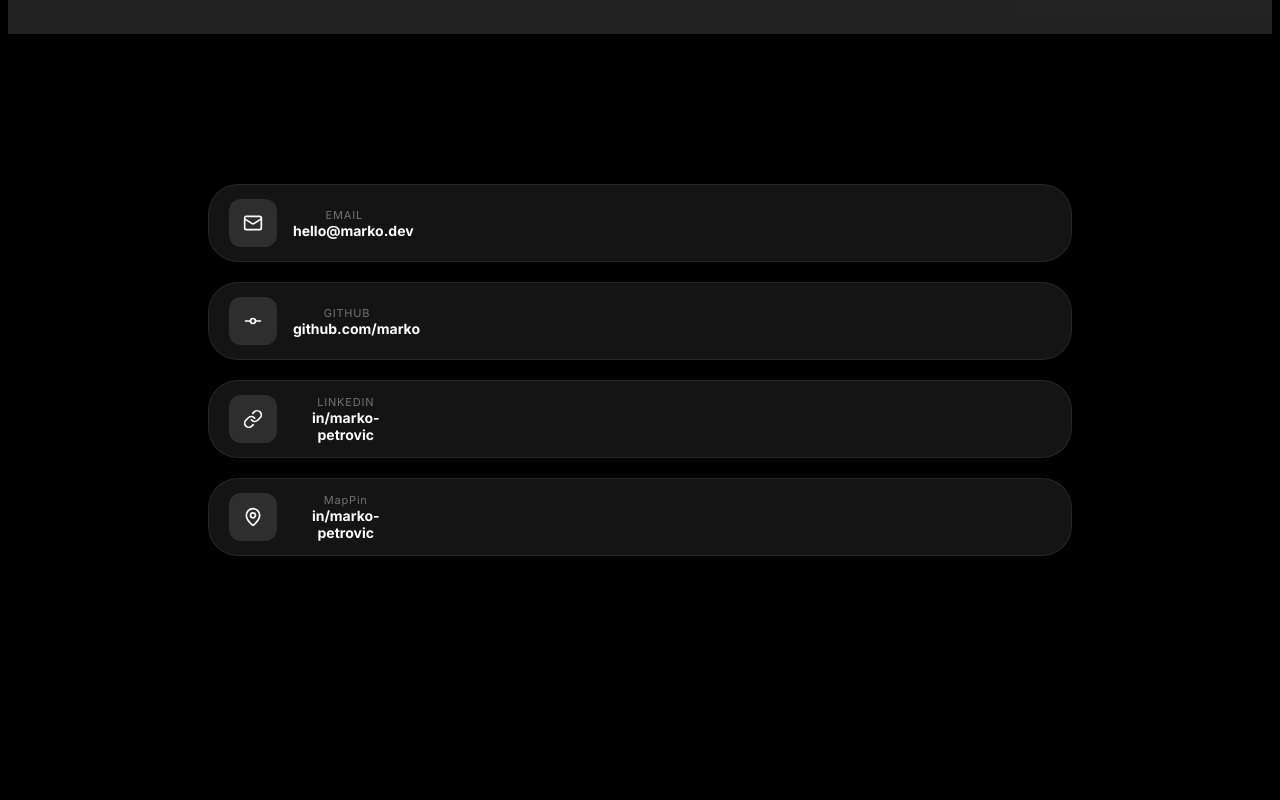
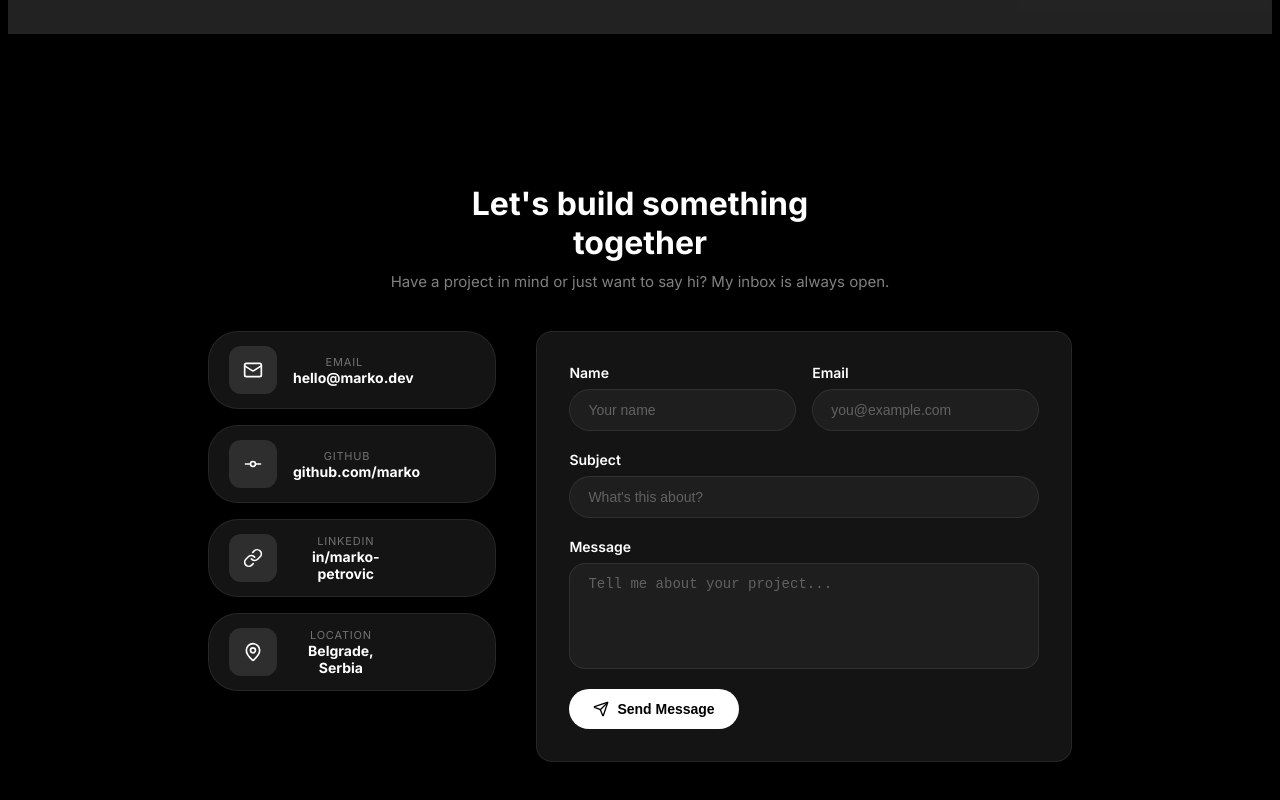
Before and after one commit to nikolavujovic04/Portfolio, a React (Vite) app in the folder frontend/: page / in a window 1280 px wide. Shown: the part 3797-4597 px from the top of the page. Before the commit the page ends 4531 px from the top, so only its background shows below. Built offline with nearby package versions, Linux system fonts and the light colour scheme.

Commit message:
Kreirana kontakt forma

```diff
--- a/frontend/src/sections/ContactSection.tsx
+++ b/frontend/src/sections/ContactSection.tsx
@@ -1,31 +1,63 @@
 import ContactCard from '../components/ContactCard'
-import { GitCommitHorizontal, Mail, Link, MapPin} from 'lucide-react'
+import { Send } from 'lucide-react'
+import { GitCommitHorizontal, Mail, Link, MapPin } from 'lucide-react'
 import '../styles/contact.css'
 
-
 const card_prop = [
-  {title: 'EMAIL', text: 'hello@marko.dev', icon: <Mail size={20} color="white" />},
-  {title: 'GITHUB', text: 'github.com/marko', icon: <GitCommitHorizontal size={20} color="white" />},
-  {title: 'LINKEDIN', text: 'in/marko-petrovic', icon: <Link size={20} color="white" />},
-  {title: 'MapPin', text: 'in/marko-petrovic', icon: <MapPin size={20} color="white" />}
+  { title: 'EMAIL', text: 'hello@marko.dev', icon: <Mail size={20} color="white" /> },
+  { title: 'GITHUB', text: 'github.com/marko', icon: <GitCommitHorizontal size={20} color="white" /> },
+  { title: 'LINKEDIN', text: 'in/marko-petrovic', icon: <Link size={20} color="white" /> },
+  { title: 'LOCATION', text: 'Belgrade, Serbia', icon: <MapPin size={20} color="white" /> }
 ]
 
 const ContactSection = () => {
   return (
-    <div className='contact_Section'>
-      <div className='contact_left'>
-        {card_prop.map( card => (
-          <div style={{marginBottom: 20}}>
-            <ContactCard title={card.title} icon={card.icon} text={card.text}></ContactCard>
-          </div>
-        ))}
+    <div className='contact_section'>
+
+      <div className='contact_header'>
+        <h2>Let's build something together</h2>
+        <p>Have a project in mind or just want to say hi? My inbox is always open.</p>
       </div>
 
-      <div className='contact_right'>
+      <div className='contact_body'>
+        <div className='contact_left'>
+          {card_prop.map((card, index) => (
+            <ContactCard key={index} title={card.title} icon={card.icon} text={card.text} />
+          ))}
+        </div>
 
+        <div className='contact_right'>
+          <div className="contact_form">
+            <div className="form_row">
+              <div className="form_group">
+                <label>Name</label>
+                <input type="text" placeholder="Your name" />
+              </div>
+              <div className="form_group">
+                <label>Email</label>
+                <input type="text" placeholder="you@example.com" />
+              </div>
+            </div>
+
+            <div className="form_group">
+              <label>Subject</label>
+              <input type="text" placeholder="What's this about?" />
+            </div>
+
+            <div className="form_group">
+              <label>Message</label>
+              <textarea placeholder="Tell me about your project..." rows={5} />
+            </div>
+
+            <button className="send_btn">
+              <Send size={16} />
+              Send Message
+            </button>
+          </div>
+        </div>
       </div>
+
     </div>
-
   )
 }
 
--- a/frontend/src/styles/contact.css
+++ b/frontend/src/styles/contact.css
@@ -1,3 +1,48 @@
+.contact_section {
+  display: flex;
+  flex-direction: column;
+  gap: 40px;
+}
+
+.contact_header {
+  display: flex;
+  flex-direction: column;
+  text-align: center;
+  align-items: center;
+  justify-content: center;
+}
+
+.contact_header h2 {
+  color: white;
+  font-size: 32px;
+  font-weight: 700;
+  margin-bottom: 10px;
+}
+
+.contact_header p {
+  color: rgba(255, 255, 255, 0.5);
+  font-size: 15px;
+  margin: 0;
+}
+
+.contact_body {
+  display: flex;
+  flex-direction: row;
+  gap: 40px;
+  align-items: flex-start;
+}
+
+.contact_left {
+  display: flex;
+  flex-direction: column;
+  gap: 16px;
+  width: 35%;
+}
+
+.contact_right {
+  width: 65%;
+}
+
 .contact_card {
   background-color: #141414;
   display: flex;
@@ -29,11 +74,6 @@
   margin: 0;
 }
 
-.contact_section{
-  display: flex;
-  flex-direction: column;
-  align-items: center;
-}
 .icon {
   background-color: #2e2e2e;
   border-radius: 12px;
@@ -43,3 +83,80 @@
   justify-content: center;
   align-items: center;
 }
+
+.contact_form {
+  background-color: #141414;
+  border: 1px solid rgba(255, 255, 255, 0.08);
+  border-radius: 16px;
+  padding: 32px;
+  display: flex;
+  flex-direction: column;
+  gap: 20px;
+}
+
+.form_row {
+  display: flex;
+  gap: 16px;
+}
+
+.form_row .form_group {
+  flex: 1;
+}
+
+.form_group {
+  display: flex;
+  flex-direction: column;
+  gap: 8px;
+}
+
+.form_group label {
+  color: white;
+  font-size: 14px;
+  font-weight: 600;
+}
+
+.form_group input,
+.form_group textarea {
+  background-color: #1e1e1e;
+  border: 1px solid rgba(255, 255, 255, 0.08);
+  border-radius: 30px;
+  padding: 12px 18px;
+  color: white;
+  font-size: 14px;
+  outline: none;
+  resize: none;
+}
+
+.form_group textarea {
+  border-radius: 16px;
+}
+
+.form_group input::placeholder,
+.form_group textarea::placeholder {
+  color: rgba(255, 255, 255, 0.3);
+}
+
+.form_group input:focus,
+.form_group textarea:focus {
+  border-color: rgba(255, 255, 255, 0.3);
+}
+
+.send_btn {
+  display: flex;
+  align-items: center;
+  gap: 8px;
+  background-color: white;
+  color: black;
+  border: none;
+  border-radius: 30px;
+  padding: 12px 24px;
+  font-size: 14px;
+  font-weight: 600;
+  cursor: pointer;
+  width: fit-content;
+  transition: opacity 0.2s ease;
+}
+
+.send_btn:hover {
+  opacity: 0.85;
+}
```
